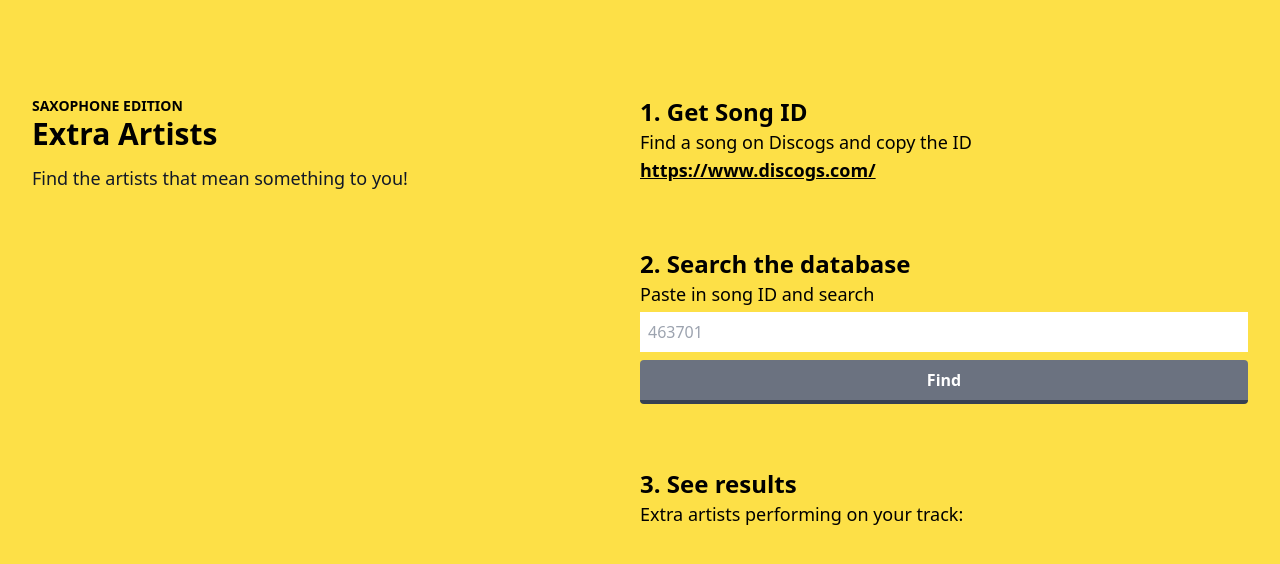
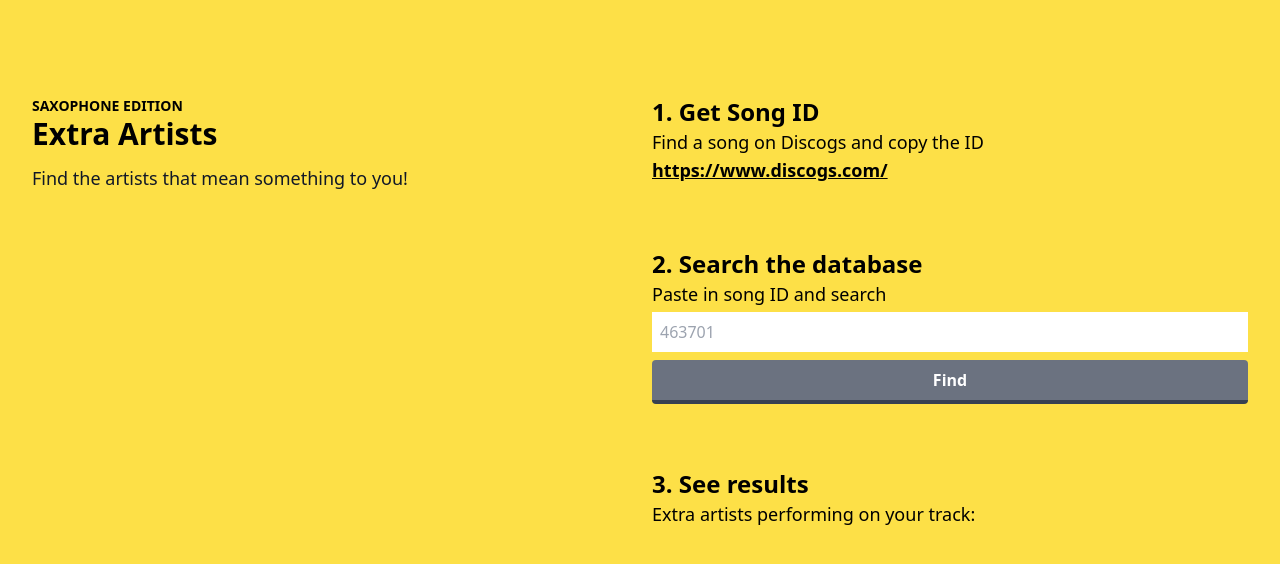
Before and after one commit to tom-ai/extra-artists2, a Next.js app: page / in a window 1280 px wide. Shown: the top 564 px of the page. Built offline with nearby package versions, Linux system fonts and the light colour scheme.

Commit message:
add gutter between grid rows and columns

```diff
--- a/pages/index.js
+++ b/pages/index.js
@@ -13,7 +13,7 @@ export default function Home() {
         <link rel="icon" href="/favicon.ico" />
       </Head>
       <section className="min-h-screen bg-yellow-300 pt-16">
-        <div className="container mx-auto p-8 md:grid md:grid-cols-2">
+        <div className="container mx-auto p-8 md:grid md:grid-cols-2 md:gap-6">
           <div className="">
             <Header />
           </div>
```
